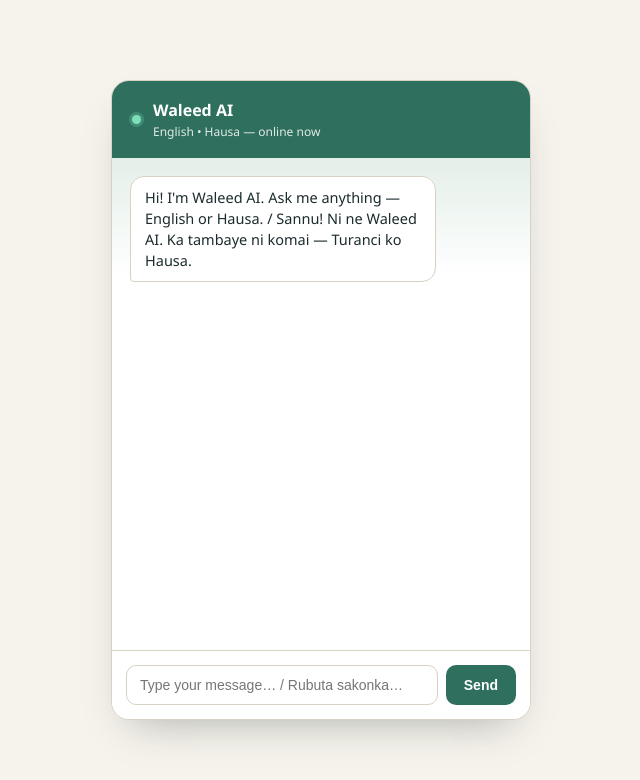
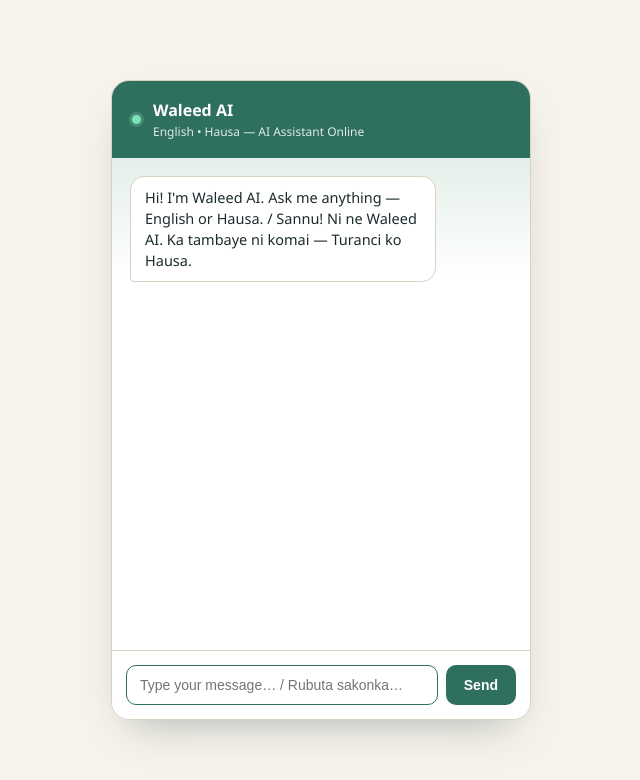
Before and after one commit to Said3402/ai-chatbot, a plain HTML site: page frontend/index.html in a window 1280 px wide. Shown: the whole page, without its empty margins (319-959 px from the left). Drawn offline with Linux system fonts and the light colour scheme.

Commit message:
Auto focus chat input

```diff
--- a/frontend/index.html
+++ b/frontend/index.html
@@ -42,6 +42,9 @@
   background: var(--accent);
   color: white;
   padding: 18px 20px;
+}
+
+.brand {
   display: flex;
   align-items: center;
   gap: 12px;
@@ -127,10 +130,12 @@
 <body>
   <div class="card">
     <header>
+  <div class="brand">
     <span class="dot"></span>
     <div>
       <h1>Waleed AI</h1>
-        <p>English • Hausa — online now</p>
+      <p>English • Hausa — AI Assistant Online</p>
+    </div>
   </div>
 </header>
     <div id="log"></div>
@@ -148,6 +153,8 @@
   const form = document.getElementById("form");
   const input = document.getElementById("input");
   const sendBtn = document.getElementById("send");
+
+  input.focus();
 
   let sessionId = localStorage.getItem("chat_session_id") || null;
 
```
Lines whose indentation alone changed are shown as unchanged.
